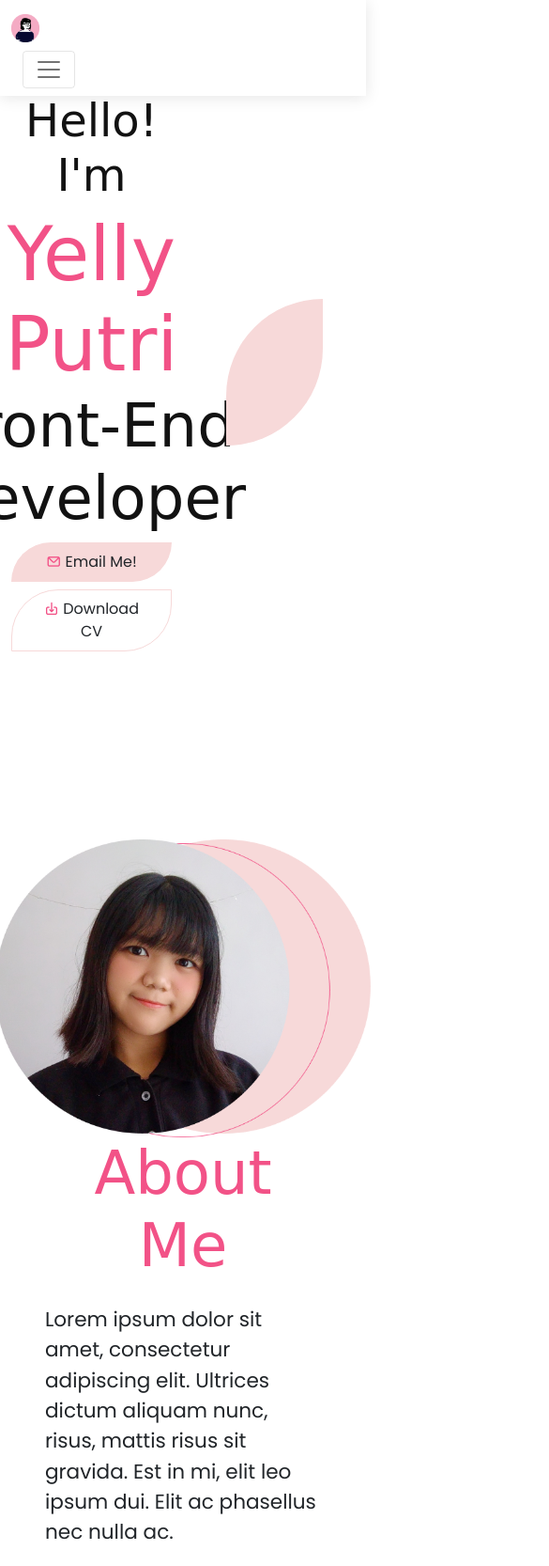
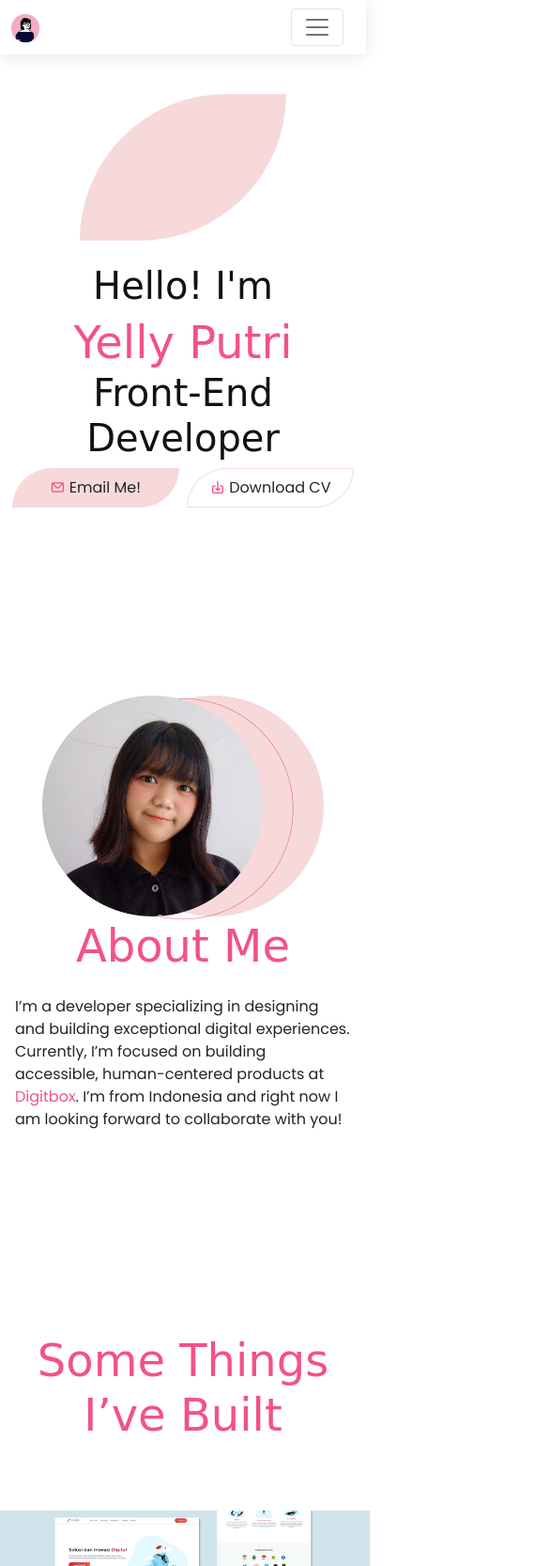
Before and after one commit to yellyputriw/yelly-putri, a plain HTML site: page index.html in a window 390 px wide. Shown: the top 1666 px of the page at 94% size, 585 px wide, since content can reach past the window. Drawn offline with nearby package versions, Linux system fonts and the light colour scheme; a web font is replaced by a local one.

Commit message:
add responsive layout

```diff
--- a/asset/sass/main.scss
+++ b/asset/sass/main.scss
@@ -65,7 +65,6 @@ i {
 }
 
 // Hero
-
 #hero .container .row .left {
   h2 {
     font-family: 'Rancho', cursive;
@@ -97,6 +96,32 @@ i {
   color: $dark-pink;
   font-family: 'Rancho', cursive;
   font-size: 4rem;
+}
+
+.db-link {
+  color: $dark-pink;
+  position: relative;
+}
+
+.db-link::after {
+  position: absolute;
+  bottom: 0;
+  left: 0;
+  display: block;
+  width: 100%;
+  height: 2px;
+  background-color: $dark-pink;
+  content: '';
+  transform: scale(0);
+  transition: transform 0.3s cubic-bezier(0.11, 0.7, 0, 1);
+}
+
+.db-link:hover {
+  color: $dark-pink;
+}
+
+.db-link:hover::after {
+  transform: scale(1);
 }
 
 //Project
@@ -157,3 +182,110 @@ footer {
     border-top: 1px solid $light-pink;
   }
 }
+
+// Responsive layout
+@media (max-width: 768px) {
+  .navbar > .container,
+  .navbar > .container-fluid,
+  .navbar > .container-lg,
+  .navbar > .container-md,
+  .navbar > .container-sm,
+  .navbar > .container-xl,
+  .navbar > .container-xxl {
+    flex-wrap: nowrap;
+  }
+
+  header .navigasi {
+    display: flex;
+    justify-content: end;
+  }
+
+  #hero .container .row .left h1,
+  #hero .container .row .left h2 {
+    font-size: 2.5rem;
+
+    span {
+      font-size: 3rem;
+    }
+  }
+
+  .btn {
+    padding: 0.5rem 1.5rem;
+  }
+
+  .subtitle {
+    font-size: 3rem;
+  }
+
+  #about {
+    img {
+      width: 300px;
+    }
+
+    .desc {
+      padding: 0 1rem !important;
+
+      p {
+        font-size: 1rem !important;
+      }
+    }
+  }
+
+  .project-wrapper {
+    flex-direction: column-reverse;
+  }
+
+  .project-image {
+    justify-content: center !important;
+    padding-bottom: 1.5rem;
+  }
+}
+
+@media (max-width: 435px) {
+  .section {
+    padding: 70px 0;
+  }
+
+  .hero-wrapper {
+    flex-direction: column-reverse;
+
+    .col-6 {
+      width: 100% !important;
+
+      &.left {
+        padding-top: 1.5rem;
+
+        .hero-btn {
+          grid-template-columns: 1fr 1fr;
+        }
+      }
+    }
+  }
+
+  .project-image img {
+    width: 400px;
+  }
+
+  .tools-list {
+    flex-wrap: wrap;
+    justify-content: center !important;
+  }
+
+  .tools-img {
+    padding: 10px;
+  }
+}
+
+@media (max-width: 375px) {
+  .btn {
+    padding: 0.5rem 1rem;
+  }
+
+  #about img {
+    width: 250px;
+  }
+
+  .project-image img {
+    width: 320px;
+  }
+}
--- a/index.html
+++ b/index.html
@@ -52,8 +52,9 @@
     <!-- Hero -->
     <section id="hero">
       <div class="container">
-        <div class="row justify-content-between align-items-center">
+        <div class="hero-wrapper row justify-content-between align-items-center">
           <div class="col-6 d-flex align-items-center flex-column left">
+            <div class="hero-txt">
             <h2>
               Hello! I'm
             </h2>
@@ -61,7 +62,8 @@
               <span>Yelly Putri</span> <br>
               Front-End Developer
             </h1>
-            <div class="d-grid gap-2 d-md-block">
+          </div>
+            <div class="hero-btn d-grid gap-2 d-md-block">
               <a class="btn" type="button" href="mailto:yellyputriw@gmail.com">
                 <i class="uil uil-envelope"></i>
                 Email Me!
@@ -82,12 +84,13 @@
     <section id="about">
       <div class="container">
         <div class="row ">
-          <div class="col d-flex justify-content-center">
-            <img src="./asset/img/about-image.png" alt="" width="400">
+          <div class="col d-flex justify-content-center align-items-center">
+            <img src="./asset/img/about-image.png" alt="" width="350">
           </div>
-          <div class="col px-5">
+          <div class="desc col px-5">
             <h2 class="subtitle text-center pb-3">About Me</h2>
-            <p class="fs-4">Lorem ipsum dolor sit amet, consectetur adipiscing elit. Ultrices dictum aliquam nunc, risus, mattis risus sit gravida. Est in mi, elit leo ipsum dui. Elit ac phasellus nec nulla ac. </p>
+            <p class="fs-5">I’m a developer specializing in designing and building exceptional digital experiences. Currently, I’m focused on building accessible, human-centered products at <a href="https://digitboxtech.com" class="db-link text-decoration-none">Digitbox</a>.
+              I’m from Indonesia and right now I am looking forward to collaborate with you!</p>
           </div>
         </div>
       </div>
@@ -97,7 +100,7 @@
         <div class="row">
           <h2 class="subtitle text-center pb-3">Some Things I’ve Built</h2>
         </div>
-        <div class="row my-5 pb-5 align-items-center">
+        <div class="project-wrapper row my-5 pb-5 align-items-center">
           <div class="col project-content">
             <h3 class="project-title fs-1">Lorem Ipsum Landing Page</h3>
             <div class="project-description p-3 rounded-2">
@@ -125,13 +128,13 @@
               <a href="#" class="external-link"><i class="uil uil-external-link-alt fs-3 px-1"></i></a>
             </div>
           </div>
-          <div class="col project-image order-0 ">
+          <div class="col project-image d-flex order-0 ">
             <a href="#">
               <img src="./asset/img/project/tl-landing-page.png" alt="" width="550">
             </a>
           </div>
         </div>
-        <div class="row my-5 align-items-center">
+        <div class="project-wrapper row my-5 align-items-center">
           <div class="col project-content">
             <h3 class="project-title fs-1">Lorem Ipsum Landing Page</h3>
             <div class="project-description p-3 rounded-2">
@@ -159,7 +162,7 @@
           <h2 class="subtitle text-center pb-3">Tools</h2>
         </div>
         <div class="row">
-          <ul class=" d-flex list-unstyled justify-content-evenly">
+          <ul class="tools-list d-flex list-unstyled justify-content-evenly">
             <li><img src="./asset/img/tools/html.png" alt="HTML5" width="100" class="tools-img"></li>
             <li><img src="./asset/img/tools/css.png" alt="CSS3" width="100" class="tools-img"></li>
             <li><img src="./asset/img/tools/js.png" alt="JS" width="100" class="tools-img"></li>
```
Also changed, not shown: asset/css/main.css, 1 other file.
